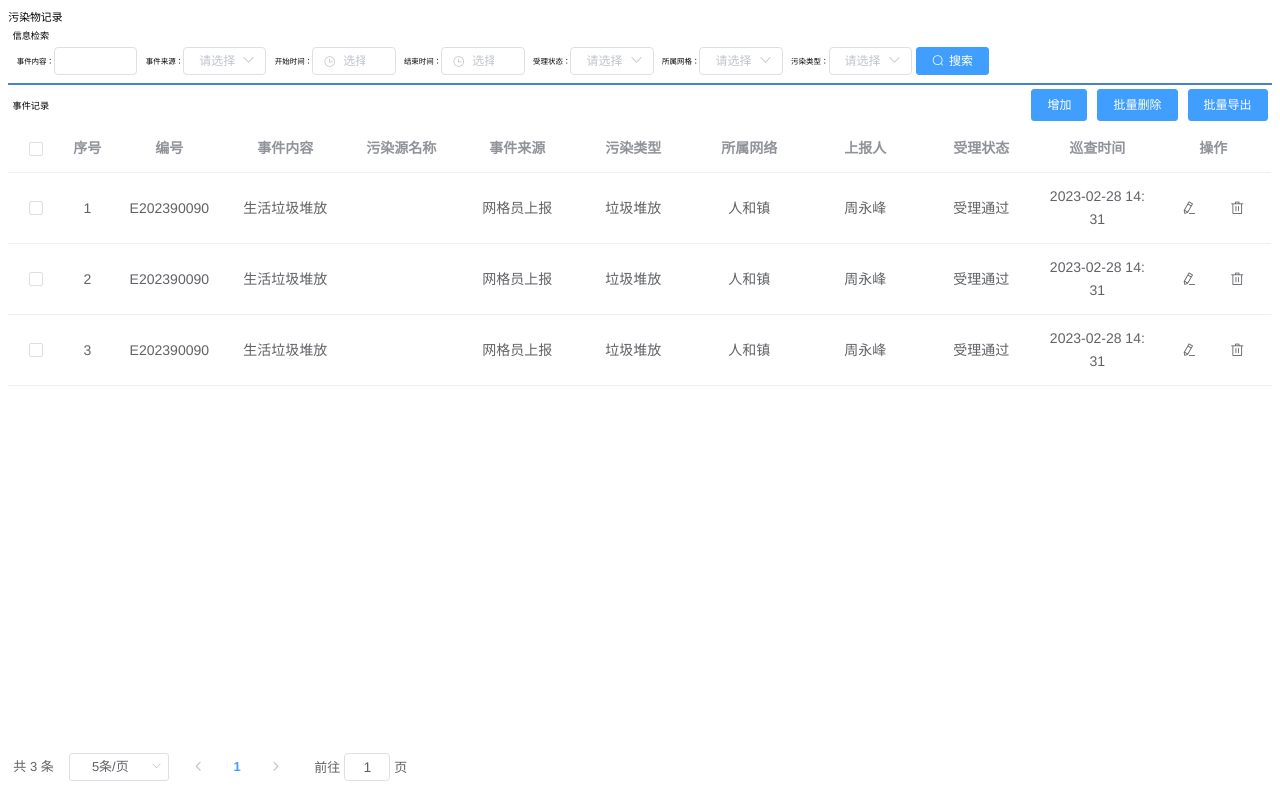
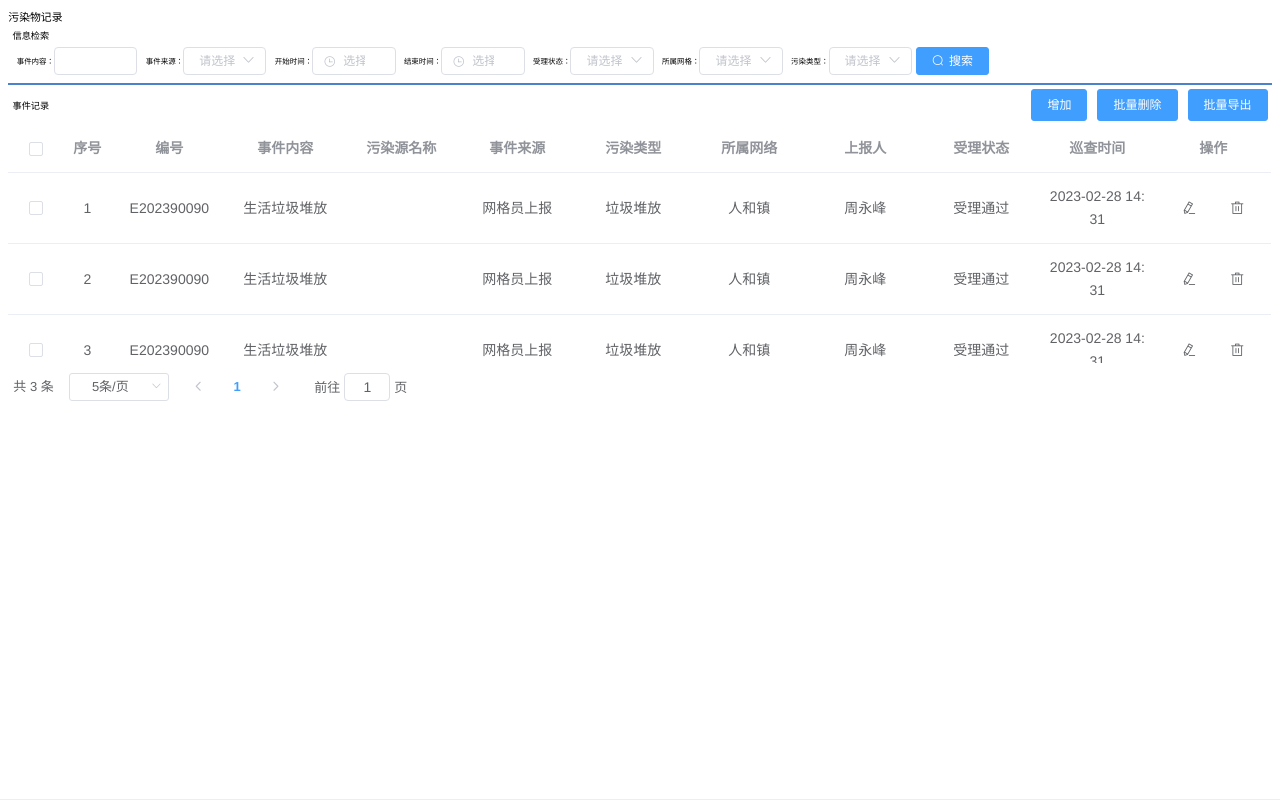
Before and after one commit to bo-ddd/industry, a Vue app: page /pollutant in a window 1280 px wide. Built offline with nearby package versions, Linux system fonts and the light colour scheme; what @jiaminghi/data-view would draw is missing.

Commit message:
tijioadaima

```diff
--- a/src/views/environmentalManagement/pollutant/Pollutant.vue
+++ b/src/views/environmentalManagement/pollutant/Pollutant.vue
@@ -61,7 +61,7 @@
             </div>
             <template>
                 <!--  :header-cell-style="{ background: '#00baff', color: 'white' }"  -->
-                <el-table :data="tableData" style="width: 100%">
+                <el-table :data="tableData" class="pullutant-table" style="width: 100%">
                     <el-table-column type="selection" width="55" align="center">
                     </el-table-column>
                     <el-table-column label="序号" type="index" align="center">
@@ -254,7 +254,6 @@ export default {
     height: 100vh;
     width: 100vw;
     box-sizing: border-box;
-    position: relative;
 }
 
 .title {
@@ -291,9 +290,15 @@ export default {
     align-items: center;
 }
 
+.el-table{
+    position: unset;
+}
+
+.pullutant-table{
+    height: 57rem;
+}
+
 .el-pagination {
     margin-top: 2rem;
-    position: absolute;
-    bottom: 4rem;
 }
 </style>
```
